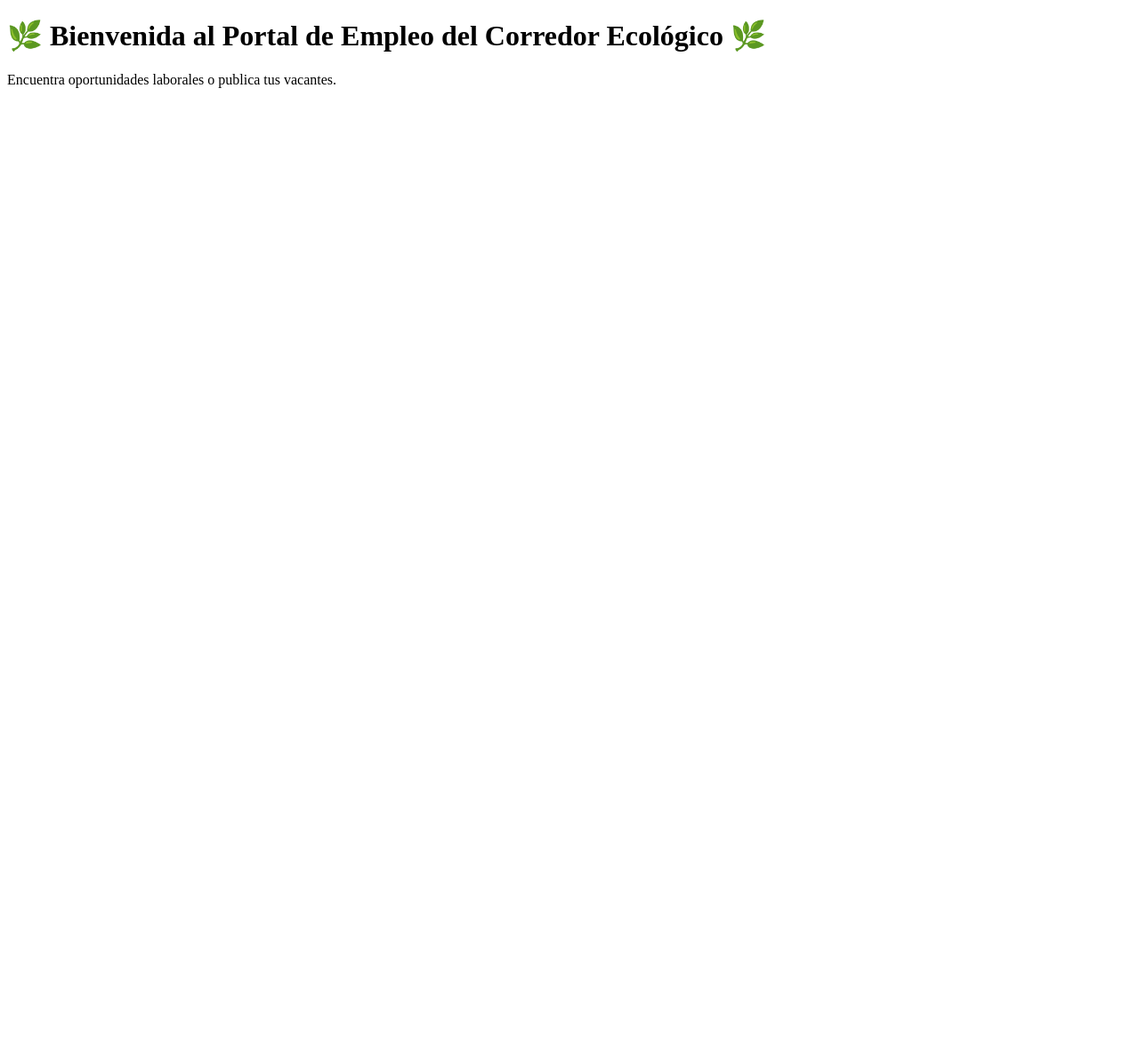
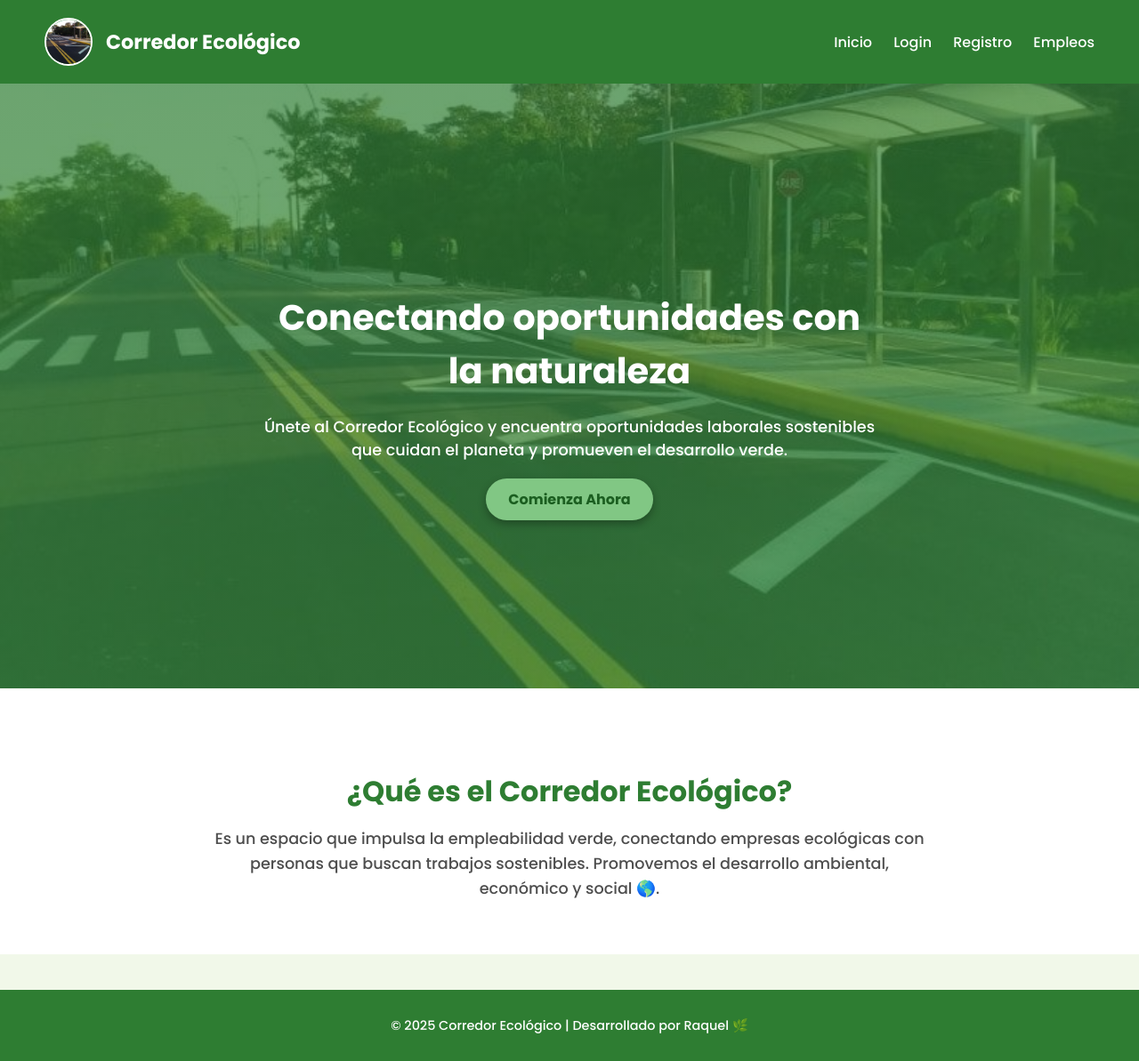
Before and after one commit to AlejaR522/Proyecto-Final, a website: page frontend/index.html in a window 1280 px wide. Shown: the whole page at 89% size. Before the commit the page ends 800 px from the top, so only its background shows below. Drawn offline with Linux system fonts and the light colour scheme.

Commit message:
Se mejoro el index.html y se agregaron nuevos styles.css, solo a la parte de la pagina principal.

```diff
--- a/frontend/index.html
+++ b/frontend/index.html
@@ -1,13 +1,53 @@
 <!DOCTYPE html>
-<html lang="en">
+<html lang="es">
 <head>
     <meta charset="UTF-8">
     <meta name="viewport" content="width=device-width, initial-scale=1.0">
-    <title>Inicio</title>
-    <h1>🌿 Bienvenida al Portal de Empleo del Corredor Ecológico 🌿</h1>
-    <p>Encuentra oportunidades laborales o publica tus vacantes.</p>
+    <title>Corredor Ecológico - Inicio</title>
+    <link rel="stylesheet" href="/style.css">
+    <link href="https://fonts.googleapis.com/css2?family=Poppins:wght@300;500;700&display=swap" rel="stylesheet">
 </head>
 <body>
 
+    <!-- 🔹 ENCABEZADO -->
+    <header class="navbar">
+    <div class="logo">
+        <img src="/assets/463-8205.jpg" alt="Logo del Corredor">
+        <h1>Corredor Ecológico</h1>
+    </div>
+    <nav>
+        <a href="#">Inicio</a>
+        <a href="pages/login.html">Login</a>
+        <a href="pages/registro.html">Registro</a>
+        <a href="#">Empleos</a>
+    </nav>
+    </header>
+
+    <!-- 🔹 SECCIÓN PRINCIPAL -->
+    <section class="hero">
+    <div class="hero-content">
+    <h2>Conectando oportunidades con la naturaleza </h2>
+    <p>
+        Únete al Corredor Ecológico y encuentra oportunidades laborales sostenibles
+        que cuidan el planeta y promueven el desarrollo verde.
+    </p>
+    <a href="pages/login.html" class="btn btn-principal">Comienza Ahora</a>
+    </div>
+    </section>
+
+    <!-- 🔹 SECCIÓN SECUNDARIA -->
+    <section class="info">
+    <h3>¿Qué es el Corredor Ecológico?</h3>
+    <p>
+        Es un espacio que impulsa la empleabilidad verde, conectando empresas ecológicas con
+        personas que buscan trabajos sostenibles. Promovemos el desarrollo ambiental, económico y social 🌎.
+    </p>
+    </section>
+
+    <!-- 🔹 PIE DE PÁGINA -->
+    <footer>
+        <p>© 2025 Corredor Ecológico | Desarrollado por Raquel 🌿</p>
+    </footer>
+
 </body>
 </html>
--- a/frontend/style.css
+++ b/frontend/style.css
@@ -0,0 +1,132 @@
+/* 🌿 Estilos globales */
+body {
+    margin: 0;
+    font-family: 'Poppins', sans-serif;
+    color: #1b5e20;
+    background-color: #f1f8e9;
+}
+
+/* 🔹 Navbar */
+.navbar {
+    display: flex;
+    justify-content: space-between;
+    align-items: center;
+    padding: 15px 50px;
+    background-color: #2e7d32;
+    color: white;
+    box-shadow: 0 4px 10px rgba(0, 0, 0, 0.2);
+}
+
+.navbar .logo {
+    display: flex;
+    align-items: center;
+    gap: 15px;
+}
+
+.navbar .logo img {
+    width: 50px;
+    height: 50px;
+    border-radius: 50%;
+    object-fit: cover;
+    border: 2px solid white;
+}
+
+.navbar h1 {
+    font-weight: 600;
+    font-size: 1.4rem;
+}
+
+.navbar nav a {
+    color: white;
+    text-decoration: none;
+    margin-left: 20px;
+    font-weight: 500;
+    transition: color 0.3s;
+}
+
+.navbar nav a:hover {
+    color: #a5d6a7;
+}
+
+/* 🔹 Hero (sección principal) */
+.hero {
+    height: 85vh;
+    background: linear-gradient(
+    rgba(46, 125, 50, 0.7),
+    rgba(56, 142, 60, 0.7)
+    ),
+    url("/assets/463-8205.jpg") no-repeat center center/cover;
+    display: flex;
+    align-items: center;
+    justify-content: center;
+    text-align: center;
+    color: white;
+    padding: 0 20px;
+}
+
+.hero-content {
+    max-width: 700px;
+}
+
+.hero h2 {
+    font-size: 2.5rem;
+    font-weight: 600;
+    margin-bottom: 20px;
+}
+
+.hero p {
+    font-size: 1.1rem;
+    margin-bottom: 30px;
+    line-height: 1.5;
+}
+
+/* 🔹 Botones */
+.btn {
+    padding: 12px 25px;
+    border-radius: 30px;
+    text-decoration: none;
+    font-weight: 600;
+    transition: all 0.3s;
+}
+
+.btn-principal {
+    background-color: #81c784;
+    color: #1b5e20;
+    box-shadow: 0 4px 10px rgba(0, 0, 0, 0.3);
+}
+
+.btn-principal:hover {
+    background-color: #66bb6a;
+    transform: scale(1.05);
+}
+
+/* 🔹 Sección informativa */
+.info {
+    text-align: center;
+    padding: 60px 20px;
+    background-color: white;
+}
+
+.info h3 {
+    color: #2e7d32;
+    font-size: 2rem;
+    margin-bottom: 15px;
+}
+
+.info p {
+    font-size: 1.1rem;
+    color: #4e4e4e;
+    max-width: 800px;
+    margin: 0 auto;
+    line-height: 1.6;
+}
+
+/* 🔹 Footer */
+footer {
+    background-color: #2e7d32;
+    color: white;
+    text-align: center;
+    padding: 15px 0;
+    margin-top: 40px;
+    font-size: 0.9rem;
+}
```
Also changed, not shown: frontend/assets/463-8205.jpg (added), frontend/assets/logo.png (deleted).
